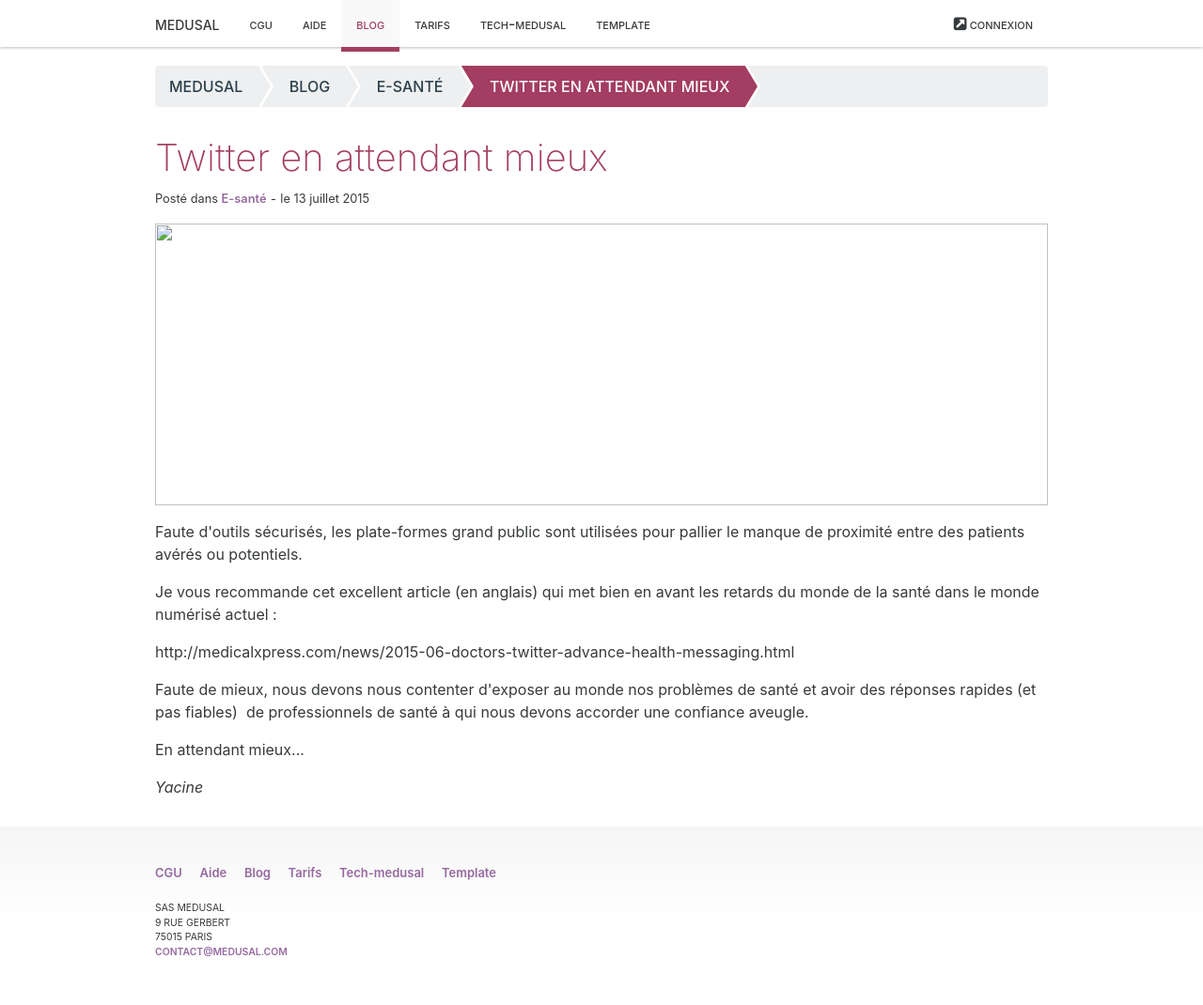
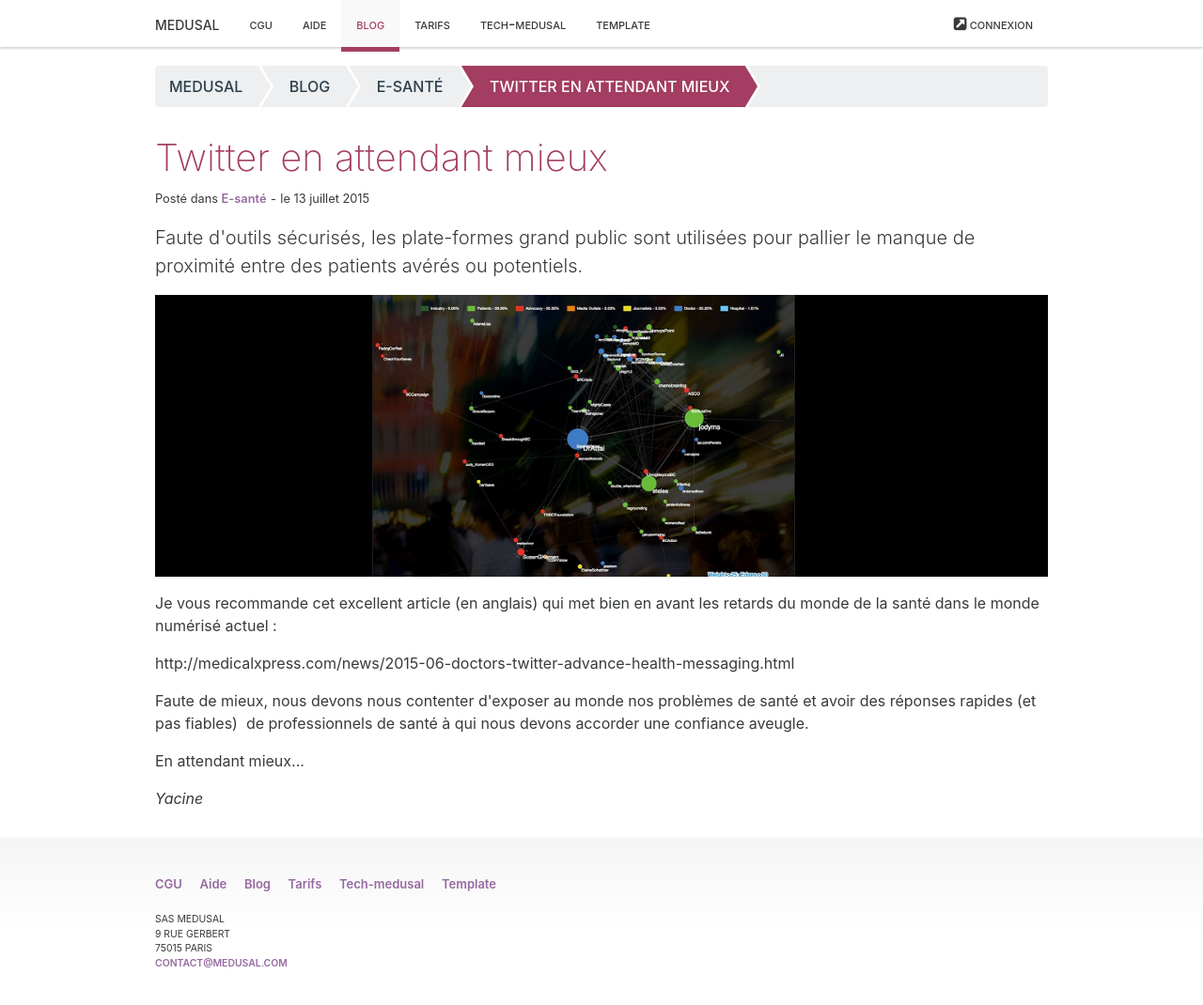
Before and after one commit to medusal/medusal.github.io, a Jekyll site: the page built from _posts/2015-07-13-twitter-en-attendant-mieux.html, in a window 1280 px wide. Shown: the whole page at 94% size. Built offline with Jekyll 4.4.1, drawn with Linux system fonts in a browser that asks for light colours.

Commit message:
Update from Forestry.io - 2015-07-13-twitter-en-attendant-mieux.html

```diff
--- a/_posts/2015-07-13-twitter-en-attendant-mieux.html
+++ b/_posts/2015-07-13-twitter-en-attendant-mieux.html
@@ -8,13 +8,12 @@ tags:
 - "#communaute"
 - "#e-sante"
 - "#twitter"
-banner: ''
-excerpt: ''
+banner: "/assets/1-doctorsusetw.png"
+excerpt: Faute d'outils sécurisés, les plate-formes grand public sont utilisées pour
+  pallier le manque de proximité entre des patients avérés ou potentiels.
 author: Yacine
 ---
-<p>Faute d'outils sécurisés, les plate-formes grand public sont utilisées pour pallier le manque de proximité entre des patients avérés ou potentiels.</p>
 <p>Je vous recommande cet excellent article (en anglais) qui met bien en avant les retards du monde de la santé dans le monde numérisé actuel :</p>
-<p><!--more--></p>
 <p>http://medicalxpress.com/news/2015-06-doctors-twitter-advance-health-messaging.html</p>
 <p>Faute de mieux, nous devons nous contenter d'exposer au monde nos problèmes de santé et avoir des réponses rapides (et pas fiables)  de professionnels de santé à qui nous devons accorder une confiance aveugle.</p>
 <p>En attendant mieux...</p>
```
Also changed, not shown: assets/1-doctorsusetw.png (added).
